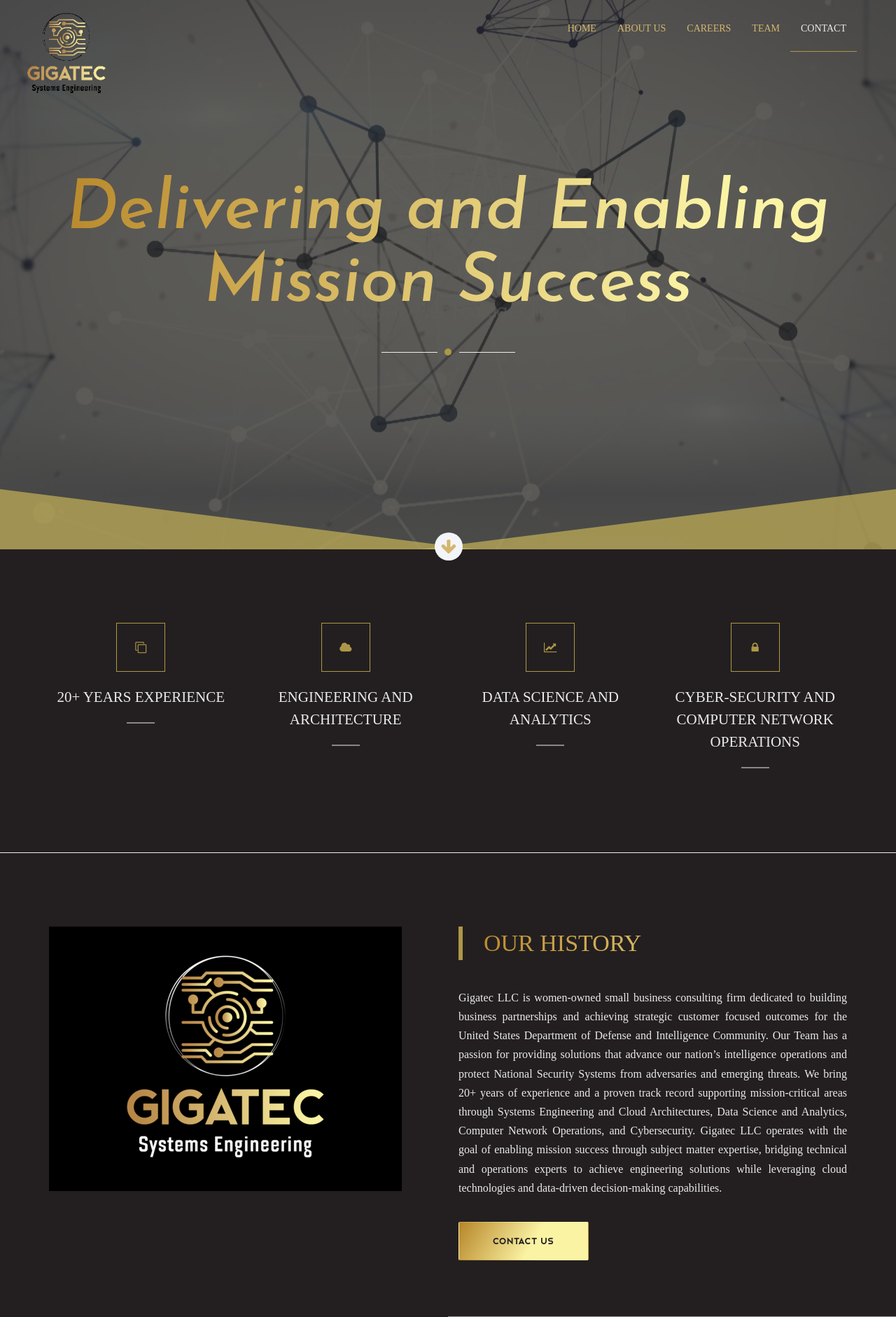
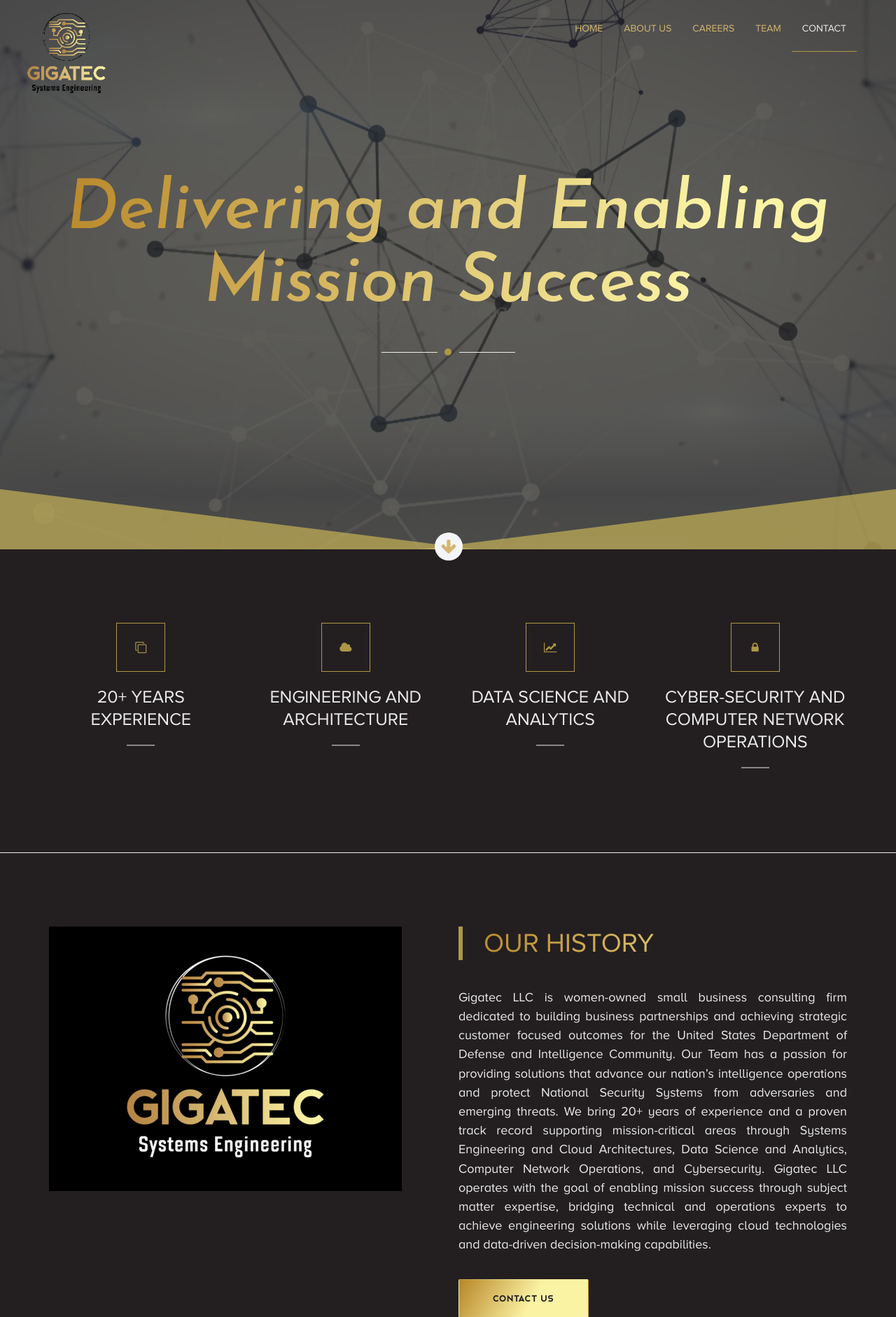
Before and after one commit to Satwik1703/gigatec, a PHP site: page /index.html in a window 1280 px wide. Shown: the top 1882 px of the page at 70% size. Run offline with PHP 8.4, Linux system fonts and the light colour scheme; some libraries are stand-ins or nearby versions; some web fonts are replaced; grey boxes are pictures that could not be loaded.

Commit message:
font sizes

```diff
--- a/assets/css/responsive.css
+++ b/assets/css/responsive.css
@@ -1,7 +1,7 @@
 /* Portrait tablets and medium desktops */
 @media (max-width: 1199px) {
     body {
-        font-size: 1rem;
+        font-size: 1.125rem;
     }
     .main_blog_content .single_blog_area .single_blog_img{
         height: 415px;
--- a/assets/css/style.css
+++ b/assets/css/style.css
@@ -13,8 +13,8 @@
     src: url("../fonts/Connoisseurs.otf") format("opentype");
 }
 @font-face {
-    font-family: ProximaNova-Regular;
-    src: url("../fonts/ProximaNova-Regular.otf") format("opentype");
+    font-family: ProximaNovaAltRegular;
+    src: url("../fonts/ProximaNovaAltRegular.ttf") format("opentype");
 }
 
 
@@ -30,7 +30,7 @@ body {
     font-weight: 300;
     width:100%;
     /* font-family: 'source_sans_proregular'; */
-    font-family: 'ProximaNova-Regular';
+    font-family: 'ProximaNovaAltRegular';
 }
 .preloader {
     position: fixed;
@@ -181,9 +181,9 @@ h2 {
     -webkit-background-clip: text;
     -webkit-text-fill-color: transparent;
     /* font-family: 'BjornRegular'; */
-    font-family: 'ProximaNova-Regular';
+    font-family: 'ProximaNovaAltRegular';
     /* font-size:2.571rem; */
-    font-size: 2.125rem;
+    font-size: 38px;
     line-height: 3rem;
     text-transform: uppercase;
 
@@ -198,8 +198,8 @@ h3 {
 h4 {
     /* font-family: 'open_sanssemibold'; */
     /* font-family: 'Saira Condensed', sans-serif; */
-    font-family: 'ProximaNova-Regular';
-    font-size: 1.3125rem;
+    font-family: 'ProximaNovaAltRegular';
+    font-size: 25px;
     line-height: 2rem;
     margin-bottom: 1rem;
     text-transform: uppercase;
@@ -216,7 +216,7 @@ h6 {
 }*/
 p {
     line-height: 1.7rem;
-    font-size: 1rem;
+    font-size: 18px;
     text-align: justify;
 }
 p:last-child {
@@ -696,6 +696,7 @@ input::-ms-input-placeholder {
   margin-top:30px;
   margin-left: 10%;
   margin-right: 10%;
+  text-align: justify;
 }
 #contact .subtitle{
   color: rgba(35, 31, 32, 1);
@@ -919,7 +920,7 @@ button.btn-md {
     color: rgb(212, 182, 111);
     letter-spacing: 1px;
     margin: 0;
-    font-size: 0.8125rem;
+    font-size: 1rem;
     border-radius: 0px;
     margin-top: 0px;
     background-color: transparent;
```
Also changed, not shown: assets/fonts/ProximaNovaAltRegular.ttf (added).
